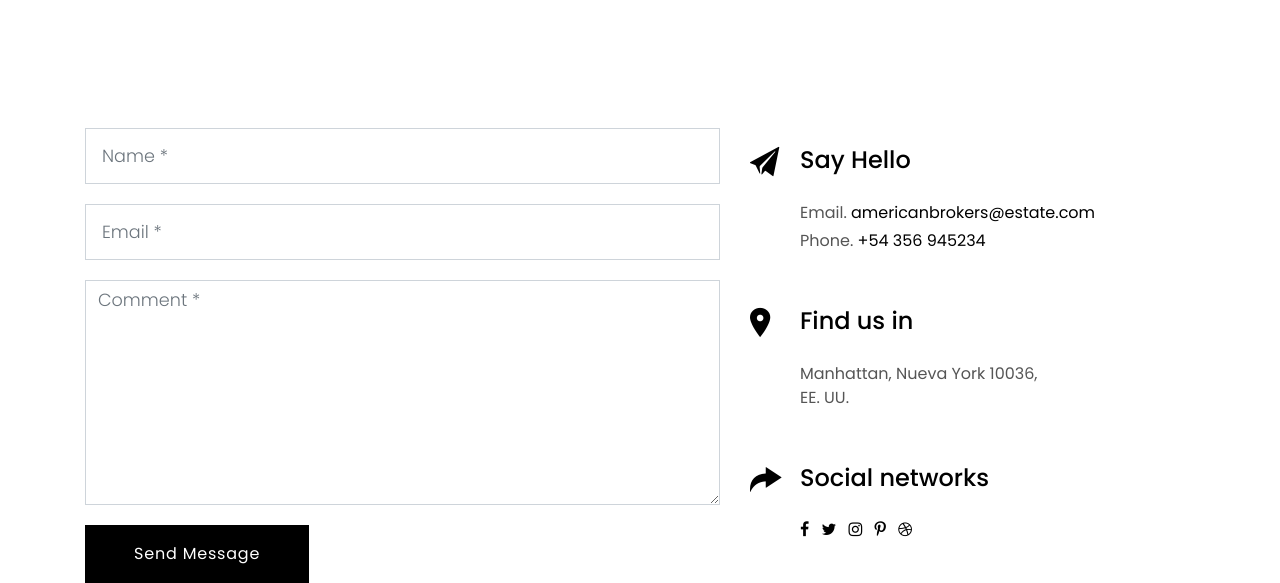
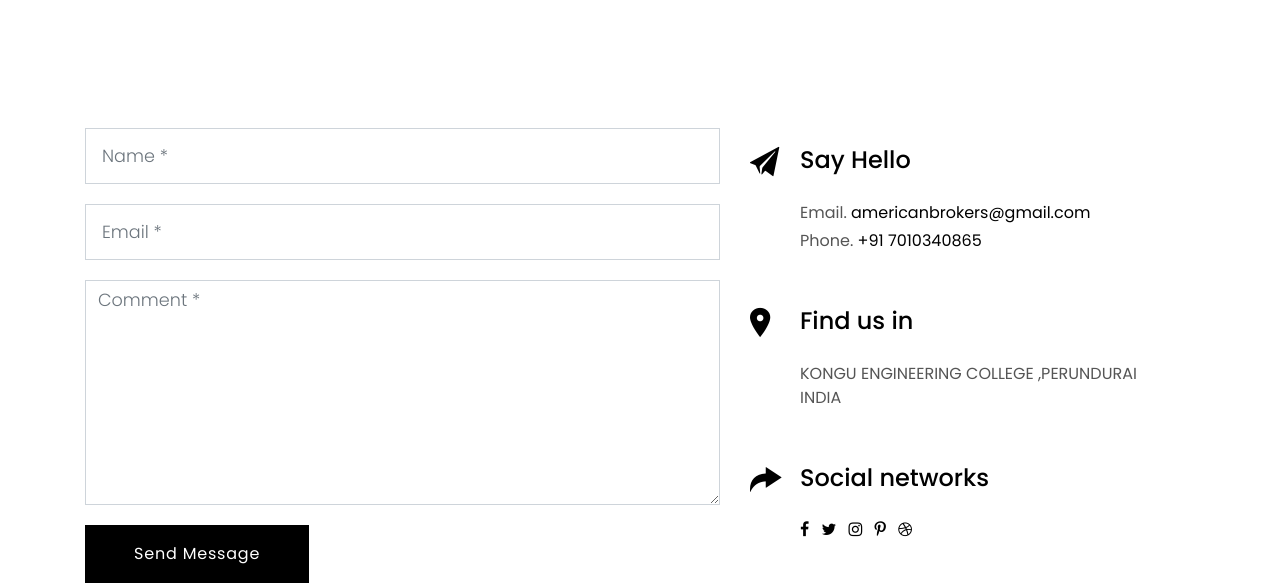
Before and after one commit to nithesh407/real-estate, a Flask app: page /contact in a window 1280 px wide. Shown: the part 881-1464 px from the top of the page. Run offline with Flask 3, Linux system fonts and the light colour scheme; some libraries are stand-ins or nearby versions.

Commit message:
fix! changes

```diff
--- a/templates/contact.html
+++ b/templates/contact.html
@@ -163,10 +163,10 @@
                   </div>
                   <div class="icon-box-content">
                     <p class="mb-1">Email.
-                      <span class="color-a">americanbrokers@estate.com</span>
+                      <span class="color-a">americanbrokers@gmail.com</span>
                     </p>
                     <p class="mb-1">Phone.
-                      <span class="color-a">+54 356 945234</span>
+                      <span class="color-a">+91 7010340865</span>
                     </p>
                   </div>
                 </div>
@@ -181,8 +181,8 @@
                   </div>
                   <div class="icon-box-content">
                     <p class="mb-1">
-                      Manhattan, Nueva York 10036,
-                      <br> EE. UU.
+                      KONGU ENGINEERING COLLEGE ,PERUNDURAI
+                      <br> INDIA
                     </p>
                   </div>
                 </div>
```
Also changed, not shown: README.md.
